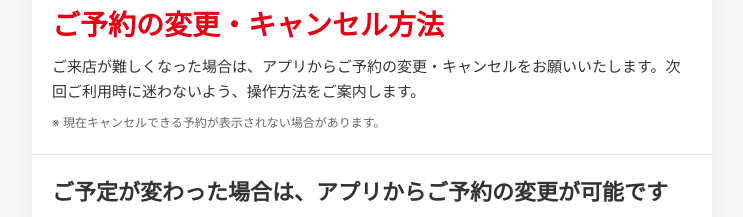
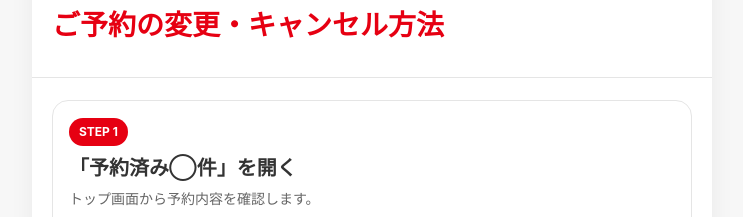
Before and after one commit to atsushiueyama-cell/noshow-LP, a plain HTML site: page index.html in a window 1280 px wide. Shown: the part 242-459 px from the top of the page, without its empty margins (268-1011 px from the left). Drawn offline with Linux system fonts and the light colour scheme.

Commit message:
Update index.html

```diff
--- a/index.html
+++ b/index.html
@@ -44,12 +44,11 @@ h2{margin:0 0 12px;font-size:22px;line-height:1.4;}
   <section class="section">
     <div class="label">ご案内</div>
     <h2 class="hero-title">ご予約の変更・キャンセル方法</h2>
-    <p class="hero-text">ご来店が難しくなった場合は、アプリからご予約の変更・キャンセルをお願いいたします。次回ご利用時に迷わないよう、操作方法をご案内します。</p>
-    <div class="note">※ 現在キャンセルできる予約が表示されない場合があります。</div>
+
   </section>
 
   <section class="section">
-    <h2>ご予定が変わった場合は、アプリからご予約の変更が可能です</h2>
+
     <div class="steps">
       <article class="step">
         <div class="step-no">STEP 1</div>
```
